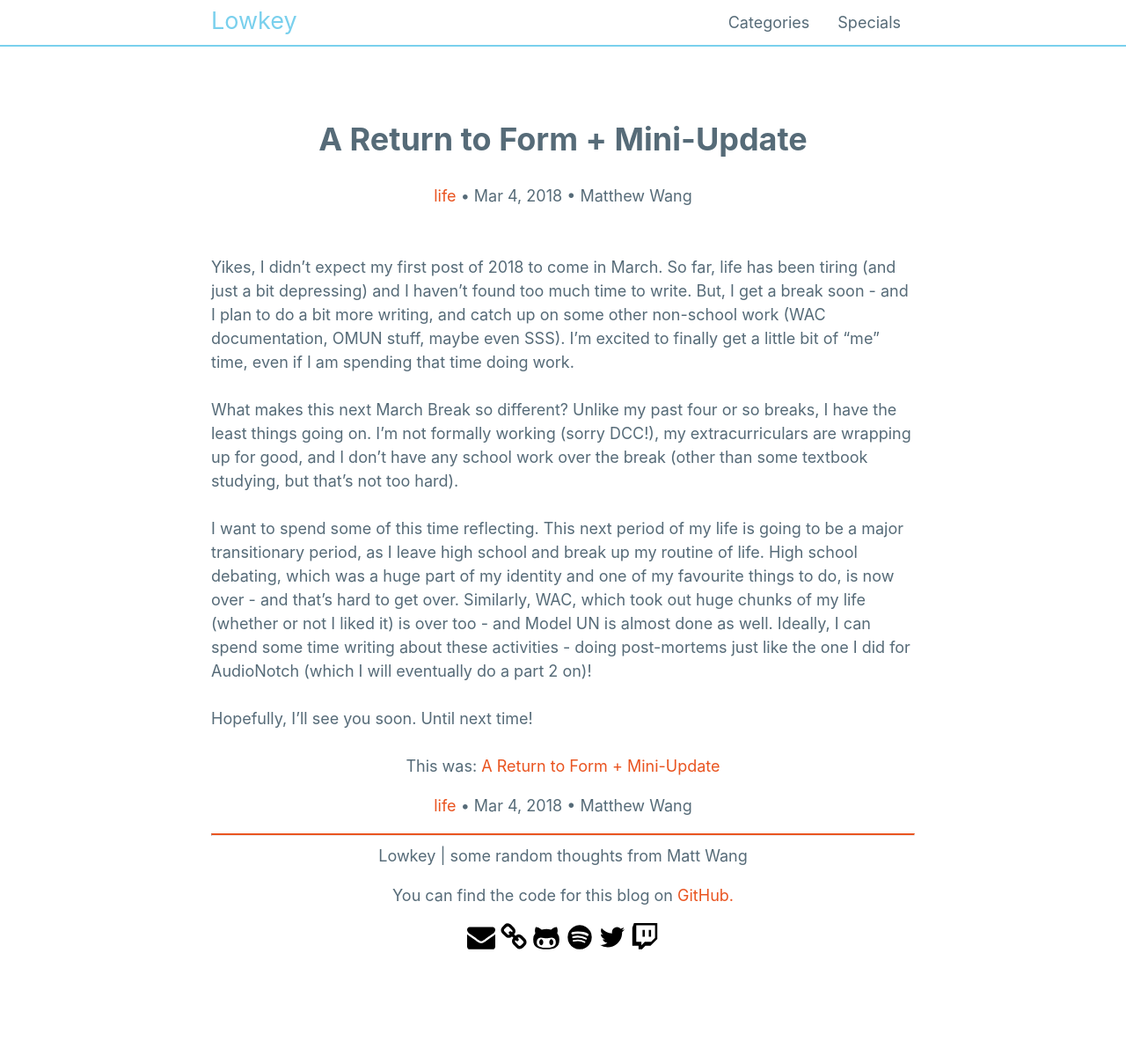
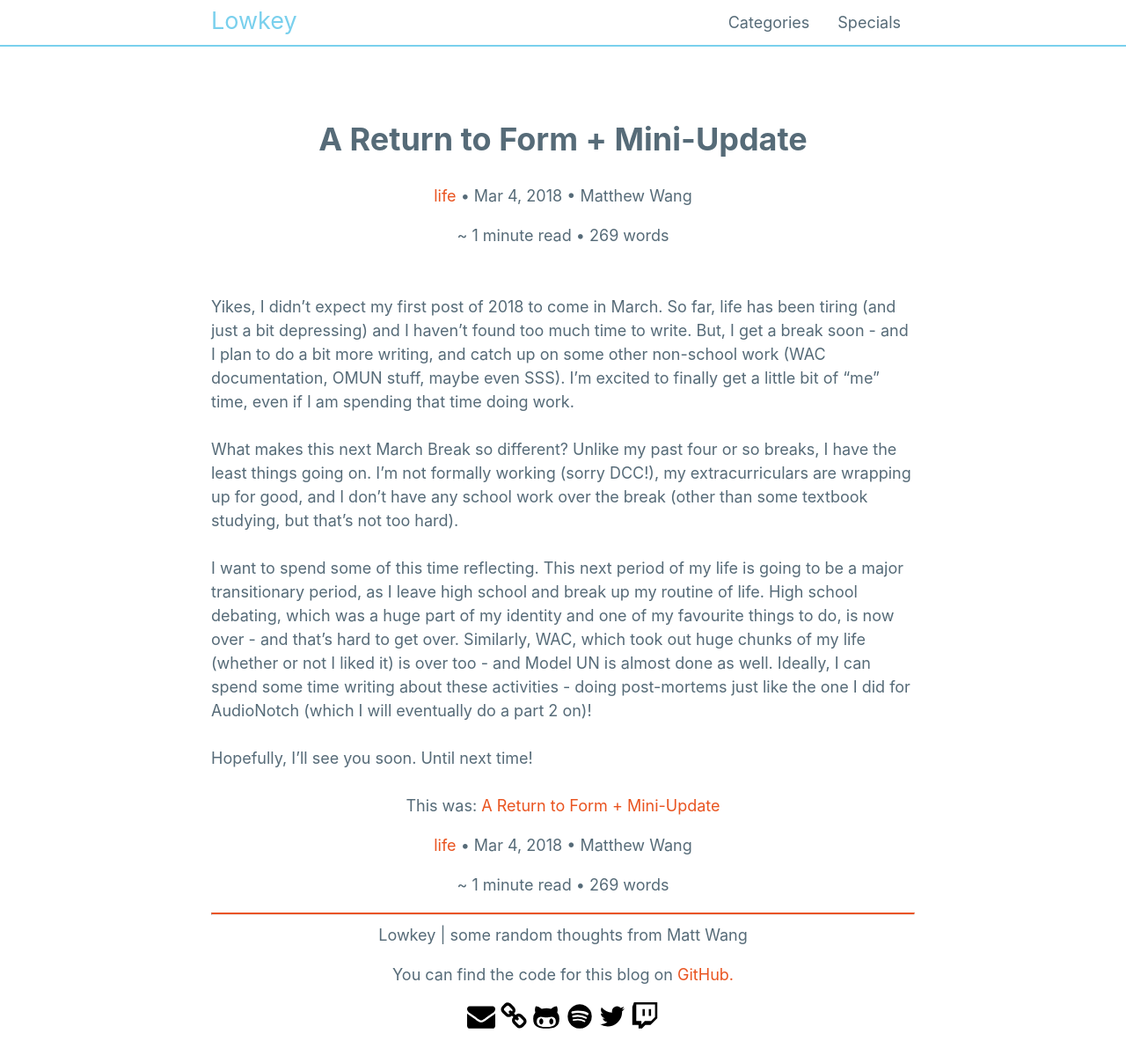
Before and after one commit to mattxwang/lowkey, a Jekyll site: the page built from _posts/2018-03-04-return-to-form.markdown, in a window 1280 px wide and 1258 px high. Shown: the top 1208 px of the window at 88% size. Built offline with Jekyll 4.4.1, drawn with Linux system fonts in a browser that asks for light colours.

Commit message:
adds post word count/time estimate

```diff
--- a/_layouts/post.html
+++ b/_layouts/post.html
@@ -2,9 +2,17 @@
 layout: default
 ---
 
-<div class="post-info">
+<div class="post-info text-center">
   <h1 class="post-title">{{ page.title }}</h1>
-  <p class="text-center"><a href="{{site.baseurl}}/category/{{ page.categories }}/">{{ page.categories }}</a> • {{ page.date | date: "%b %-d, %Y" }} • {% if page.author %}{{ page.author }}{% else %}Matthew Wang{% endif %}</p>
+  <p><a href="{{site.baseurl}}/category/{{ page.categories }}/">{{ page.categories }}</a> • {{ page.date | date: "%b %-d, %Y" }} • {% if page.author %}{{ page.author }}{% else %}Matthew Wang{% endif %}</p>
+  <p>
+    {% capture words %}
+      {{ page.content | number_of_words | minus: 250 }}
+    {% endcapture %}
+    {% unless words contains "-" %}
+    ~ {{ words | plus: 250 | divided_by: 180 | append: " minute read" }} • {{ words | plus: 250 | append: " words" }}
+    {% endunless %}
+  </p>
 </div>
 <div class="post-container">
   {{ content }}
@@ -12,4 +20,12 @@ layout: default
 <div class="text-center">
   <p>This was: <a href="{{page.url}}">{{ page.title }}</a></p>
   <p><a href="{{site.baseurl}}/category/{{ page.categories }}/">{{ page.categories }}</a> • {{ page.date | date: "%b %-d, %Y" }} • {% if page.author %}{{ page.author }}{% else %}Matthew Wang{% endif %}</p>
+  <p>
+    {% capture words %}
+      {{ page.content | number_of_words | minus: 250 }}
+    {% endcapture %}
+    {% unless words contains "-" %}
+    ~ {{ words | plus: 250 | divided_by: 180 | append: " minute read" }} • {{ words | plus: 250 | append: " words" }}
+    {% endunless %}
+  </p>
 </div>
```
